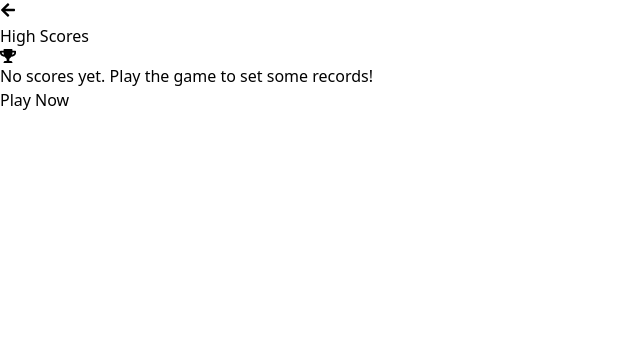
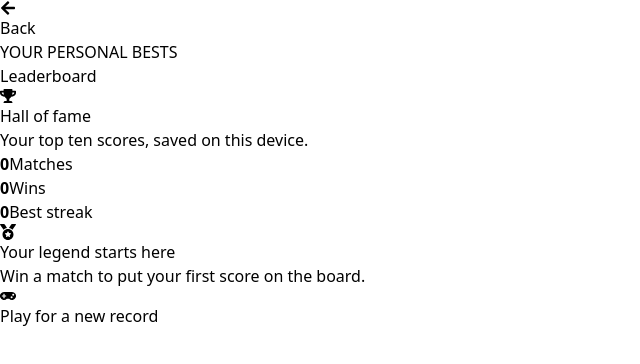
Before and after one commit to arminmehraeen/React-Game, a React (Vite) app: page /high-scores in a window 1280 px wide. Shown: the top 364 px of the page, without its empty margins (0-640 px from the left). Built offline with nearby package versions, Linux system fonts and the light colour scheme.

Commit message:
feat: refresh leaderboard and performance summary

```diff
--- a/src/pages/HighScores.jsx
+++ b/src/pages/HighScores.jsx
@@ -1,87 +1,21 @@
-import React from 'react';
-import { useNavigate } from 'react-router-dom';
-import { motion } from 'framer-motion';
-import { FaTrophy, FaArrowLeft } from 'react-icons/fa';
-import { useGame } from '../context/GameContext';
+import React from "react";
+import { useNavigate } from "react-router-dom";
+import { motion } from "framer-motion";
+import { FaTrophy, FaArrowLeft, FaMedal, FaGamepad } from "react-icons/fa";
+import { useGame } from "../context/GameContext";
 
 const HighScores = () => {
   const navigate = useNavigate();
-  const { highScores } = useGame();
-
-  return (
-    <div className="min-h-screen bg-gradient-to-br from-purple-600 to-blue-500 flex items-center justify-center p-4">
-      <motion.div
-        initial={{ scale: 0.9, opacity: 0 }}
-        animate={{ scale: 1, opacity: 1 }}
-        className="bg-white/90 backdrop-blur-lg rounded-2xl shadow-2xl p-8 max-w-2xl w-full"
-      >
-        <div className="flex items-center justify-between mb-8">
-          <motion.button
-            whileHover={{ scale: 1.05 }}
-            whileTap={{ scale: 0.95 }}
-            onClick={() => navigate('/')}
-            className="text-gray-600 hover:text-gray-800 transition-colors"
-          >
-            <FaArrowLeft className="text-2xl" />
-          </motion.button>
-          <h1 className="text-4xl font-bold text-gray-800">High Scores</h1>
-          <div className="w-8" /> {/* Spacer for alignment */}
-        </div>
-
-        {highScores.length === 0 ? (
-          <motion.div
-            initial={{ opacity: 0 }}
-            animate={{ opacity: 1 }}
-            className="text-center py-12"
-          >
-            <FaTrophy className="text-6xl text-yellow-500 mx-auto mb-4" />
-            <p className="text-xl text-gray-600">No scores yet. Play the game to set some records!</p>
-          </motion.div>
-        ) : (
-          <div className="space-y-4">
-            {highScores.map((score, index) => (
-              <motion.div
-                key={score.id}
-                initial={{ x: -100, opacity: 0 }}
-                animate={{ x: 0, opacity: 1 }}
-                transition={{ delay: index * 0.1 }}
-                className="bg-white/50 backdrop-blur-sm rounded-xl p-4 shadow-lg"
-              >
-                <div className="flex items-center justify-between">
-                  <div className="flex items-center space-x-4">
-                    <div className={`w-8 h-8 rounded-full flex items-center justify-center ${
-                      index === 0 ? 'bg-yellow-400' :
-                      index === 1 ? 'bg-gray-300' :
-                      index === 2 ? 'bg-amber-600' :
-                      'bg-blue-500'
-                    }`}>
-                      <span className="text-white font-bold">{index + 1}</span>
-                    </div>
-                    <div>
-                      <h3 className="font-semibold text-gray-800">{score.playerName}</h3>
-                      <p className="text-sm text-gray-600">{score.date}</p>
-                    </div>
-                  </div>
-                  <div className="text-2xl font-bold text-gray-800">
-                    {score.score}
-                  </div>
-                </div>
-              </motion.div>
-            ))}
-          </div>
-        )}
-
-        <motion.button
-          whileHover={{ scale: 1.05 }}
-          whileTap={{ scale: 0.95 }}
-          onClick={() => navigate('/game')}
-          className="mt-8 w-full bg-blue-500 text-white py-3 rounded-xl font-semibold hover:bg-blue-600 transition-colors"
-        >
-          Play Now
-        </motion.button>
-      </motion.div>
-    </div>
-  );
+  const { highScores, stats } = useGame();
+  const medals = ["🥇", "🥈", "🥉"];
+  return <main className="app-shell min-h-screen px-4 py-8 sm:px-6 sm:py-10"><div className="ambient ambient-one" /><div className="relative z-10 mx-auto max-w-3xl">
+    <header className="mb-7 flex items-center justify-between"><button onClick={() => navigate("/")} className="secondary-button"><FaArrowLeft /> Back</button><div className="text-right"><p className="eyebrow">YOUR PERSONAL BESTS</p><h1 className="text-2xl font-black text-white sm:text-3xl">Leaderboard</h1></div></header>
+    <section className="hero-panel p-5 sm:p-8"><div className="flex items-center gap-4"><div className="brand-mark"><FaTrophy /></div><div><h2 className="text-xl font-extrabold text-white">Hall of fame</h2><p className="text-sm text-slate-400">Your top ten scores, saved on this device.</p></div></div>
+      <div className="mt-6 grid grid-cols-3 gap-3"><div className="mini-stat"><strong>{stats.gamesPlayed}</strong><span>Matches</span></div><div className="mini-stat"><strong>{stats.wins}</strong><span>Wins</span></div><div className="mini-stat"><strong>{stats.bestStreak}</strong><span>Best streak</span></div></div>
+      {highScores.length === 0 ? <div className="empty-state mt-6"><FaMedal className="text-4xl text-amber-300" /><h3 className="mt-4 text-lg font-bold text-white">Your legend starts here</h3><p className="mt-2 text-sm text-slate-400">Win a match to put your first score on the board.</p></div> :
+      <div className="mt-6 space-y-3">{highScores.map((item, index) => <motion.div key={item.id || `${item.playerName}-${item.score}-${index}`} initial={{ opacity: 0, x: -12 }} animate={{ opacity: 1, x: 0 }} transition={{ delay: index * .04 }} className={`leader-row ${index === 0 ? "leader-first" : ""}`}><div className="leader-rank">{medals[index] || String(index + 1).padStart(2, "0")}</div><div className="min-w-0 flex-1"><p className="truncate font-bold text-white">{item.playerName || "Player One"}</p><p className="mt-1 text-xs text-slate-500">{item.date || "Personal best"}</p></div><div className="text-right"><strong className="block text-xl font-black text-white">{item.score}</strong><span className="text-[10px] tracking-widest text-slate-500">POINTS</span></div></motion.div>)}</div>}
+      <button onClick={() => navigate("/game")} className="primary-button mt-6 w-full justify-center"><FaGamepad /> Play for a new record</button>
+    </section>
+  </div></main>;
 };
-
 export default HighScores;
```
